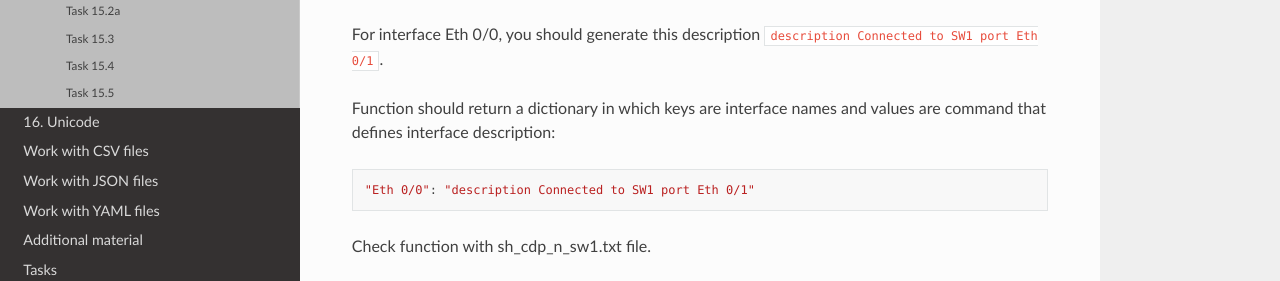
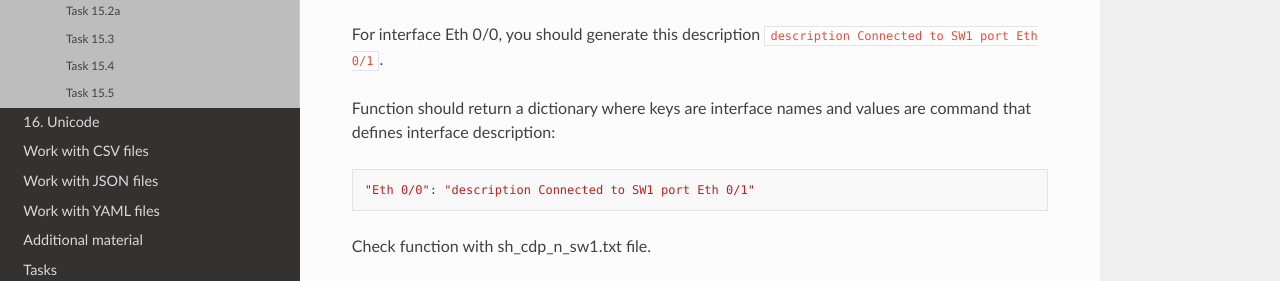
Before and after one commit to Aidar5/nattoeng, a Sphinx documentation site: the page built from docs/source/exercises/15_exercises.rst, in a window 1280 px wide and 900 px high, scrolled down 4990 px. Shown: the part 416-697 px from the top of the window. Built offline with Sphinx 7.4.7 and the Read the Docs theme 2.0.0, drawn with Linux system fonts in a browser that asks for light colours; pages that are not in the unit, such as notebooks, are missing from menus; some of the changed text lies outside the part shown.

Commit message:
Update 15_exercises.rst

```diff
--- a/docs/source/exercises/15_exercises.rst
+++ b/docs/source/exercises/15_exercises.rst
@@ -113,7 +113,7 @@ Create convert_to_dict() function that expects two arguments:
 
 Function returns the result as a list of dictionaries, where keys are taken from first list and values are substituted from second list.
 
-For example, if functions pass as arguments * headers* list and list
+For example, if functions pass as arguments *headers* list and list
 
 .. code:: python
 
@@ -233,7 +233,7 @@ For example, if R1 has this command output:
 
 For interface Eth 0/0, you should generate this description  ``description Connected to SW1 port Eth 0/1``.
 
-Function should return a dictionary in which keys are interface names and values are command that defines interface description:
+Function should return a dictionary where keys are interface names and values are command that defines interface description:
 
 ::
 
```
